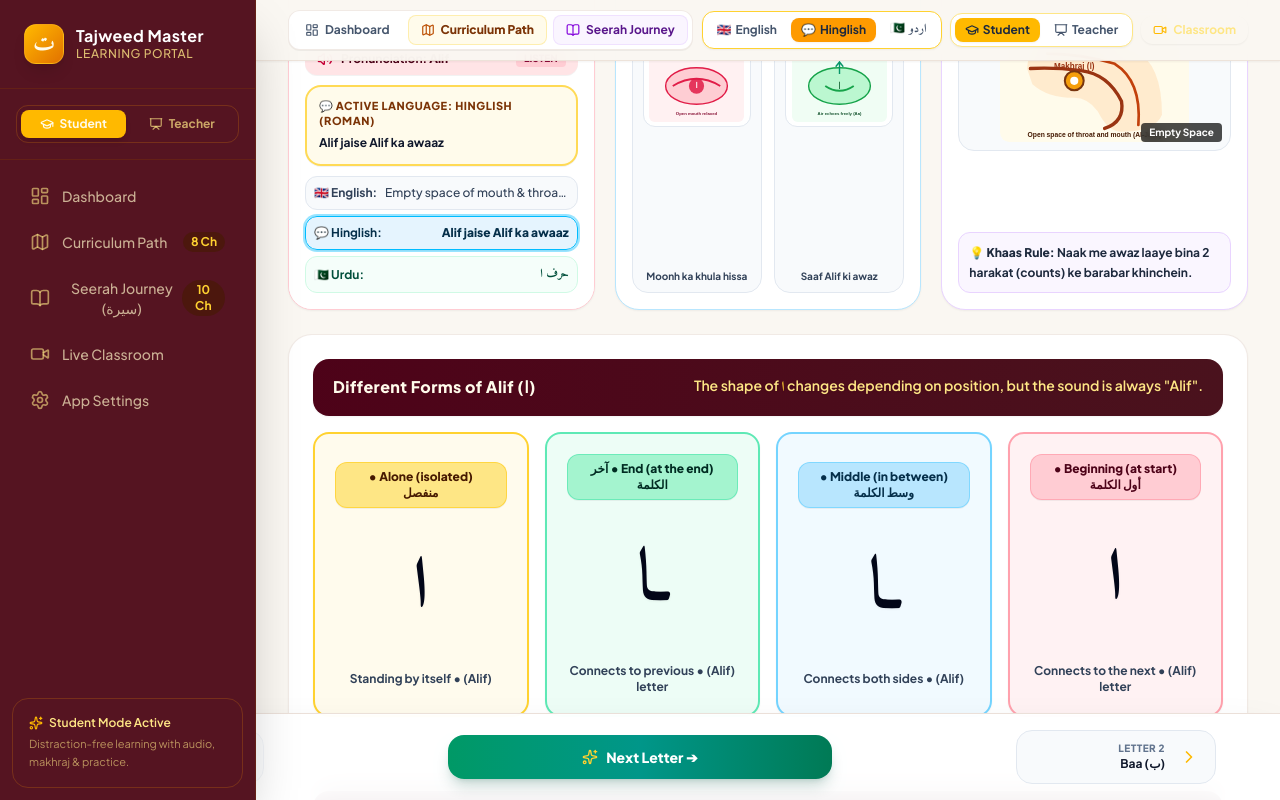
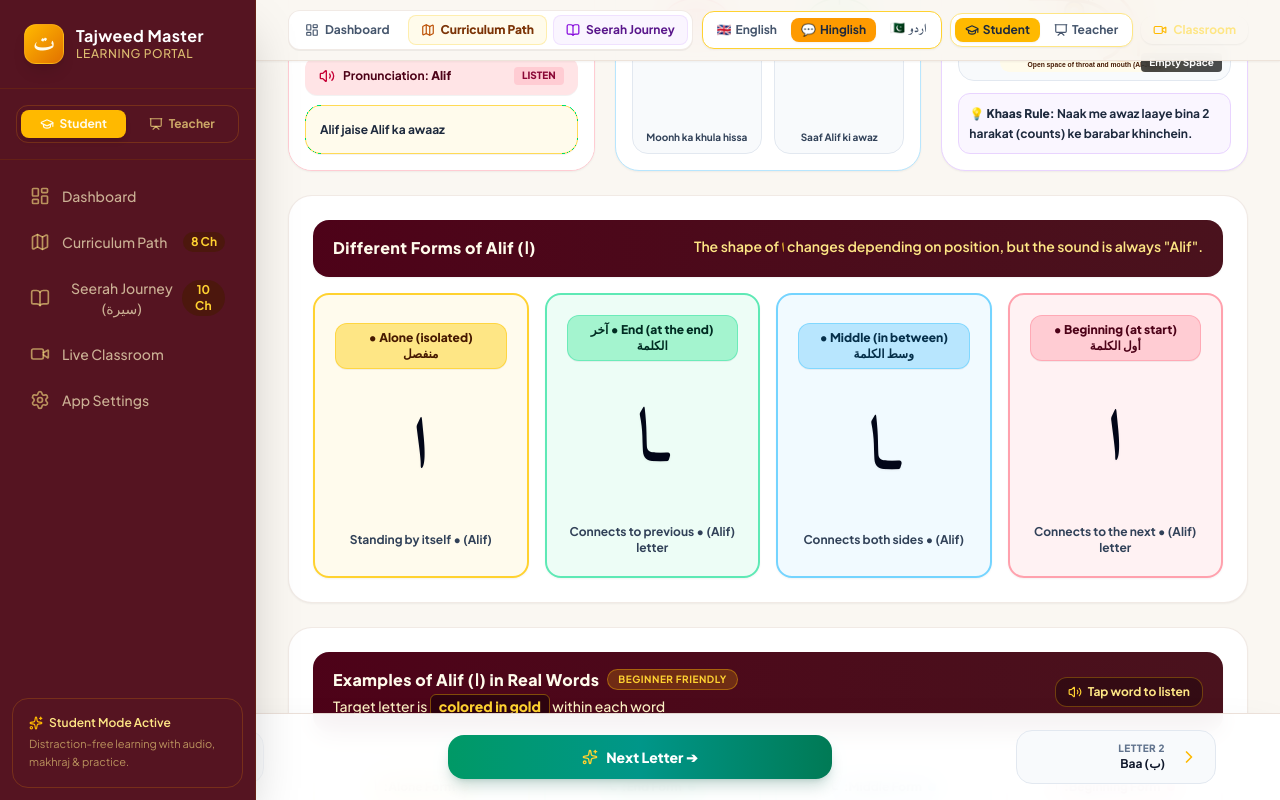
Before and after one commit to Shahbaz18-netizen/Tajweed-Seerah, a React (Vite) app: page / in a window 1280 px wide. Both pictures are taken after a click on the button "Alif". Shown: the part 533-1333 px from the top of the page. Built offline with nearby package versions, Linux system fonts and the light colour scheme; a web font is replaced by a local one.

Commit message:
Remove redundant language boxes & clutter from letter card view

```diff
--- a/src/components/InteractiveLessonView.tsx
+++ b/src/components/InteractiveLessonView.tsx
@@ -70,7 +70,6 @@ export const InteractiveLessonView: React.FC<InteractiveLessonViewProps> = ({
   lesson,
   mode,
   language = 'hinglish',
-  onChangeLanguage,
   onSelectLesson,
   onToggleComplete,
   onUpdateLessonMakhrajImage,
@@ -85,13 +84,6 @@ export const InteractiveLessonView: React.FC<InteractiveLessonViewProps> = ({
       setSelectedLang(language);
     }
   }, [language]);
-
-  const handleLangSwitch = (lang: LanguageOption) => {
-    setSelectedLang(lang);
-    if (onChangeLanguage) {
-      onChangeLanguage(lang);
-    }
-  };
 
   const trilingualMakhraj = getTrilingualMakhrajText(lesson.lessonNumber, selectedLang);
   const activeDescription =
@@ -270,11 +262,11 @@ export const InteractiveLessonView: React.FC<InteractiveLessonViewProps> = ({
                 </div>
               </div>
 
-              {/* Pronunciation & Language Rows */}
+              {/* Pronunciation & Description */}
               <div className="p-4 space-y-2.5 bg-white border-t border-slate-100 text-xs">
                 <button
                   onClick={handlePlayLetter}
-                  className="w-full py-2 px-3 rounded-xl bg-rose-100 text-rose-950 font-bold flex items-center justify-between hover:bg-rose-200 transition-colors shadow-2xs"
+                  className="w-full py-2.5 px-3.5 rounded-xl bg-rose-100 text-rose-950 font-bold flex items-center justify-between hover:bg-rose-200 transition-colors shadow-2xs cursor-pointer"
                 >
                   <div className="flex items-center gap-2">
                     <Volume2 className="w-4 h-4 text-rose-700 shrink-0" />
@@ -283,65 +275,11 @@ export const InteractiveLessonView: React.FC<InteractiveLessonViewProps> = ({
                   <span className="text-[10px] bg-rose-200 text-rose-900 px-2 py-0.5 rounded font-black uppercase">Listen</span>
                 </button>
 
-                {/* Active Description Box */}
-                <div className="p-3 bg-amber-50 rounded-2xl border-2 border-amber-300/80 shadow-2xs space-y-1">
-                  <div className="flex items-center justify-between text-[11px] font-black">
-                    <span className="text-amber-900 uppercase tracking-wider flex items-center gap-1">
-                      {selectedLang === 'english' && '🇬🇧 Active Language: English'}
-                      {selectedLang === 'hinglish' && '💬 Active Language: Hinglish (Roman)'}
-                      {selectedLang === 'urdu' && '🇵🇰 Active Language: Urdu'}
-                    </span>
-                  </div>
-                  <p className={selectedLang === 'urdu' ? 'font-arabic font-extrabold text-emerald-950 text-base leading-relaxed text-right' : 'font-bold text-slate-900 text-xs leading-relaxed'}>
-                    {selectedLang === 'english' && lesson.englishDescription}
-                    {selectedLang === 'hinglish' && lesson.hinglishDescription}
-                    {selectedLang === 'urdu' && lesson.urduDescription}
+                {/* Clean Description Box */}
+                <div className="p-3.5 bg-amber-50/90 rounded-2xl border border-amber-300/80 shadow-2xs">
+                  <p className={selectedLang === 'urdu' ? 'font-arabic font-extrabold text-emerald-950 text-base leading-relaxed text-right' : 'font-bold text-slate-800 text-xs leading-relaxed'}>
+                    {activeDescription}
                   </p>
-                </div>
-
-                {/* Clickable Language Selector Cards */}
-                <div className="grid grid-cols-1 gap-1.5 font-medium">
-                  <button
-                    onClick={() => handleLangSwitch('english')}
-                    className={`flex items-center justify-between p-2 rounded-xl border transition-all text-left cursor-pointer ${
-                      selectedLang === 'english'
-                        ? 'bg-amber-100/80 border-amber-400 ring-2 ring-amber-400/40 text-slate-950 shadow-2xs font-extrabold'
-                        : 'bg-slate-50 border-slate-200 hover:bg-slate-100 text-slate-700'
-                    }`}
-                  >
-                    <span className="font-bold flex items-center gap-1.5 shrink-0">
-                      🇬🇧 English:
-                    </span>
-                    <span className="text-xs truncate ml-2">{lesson.englishDescription}</span>
-                  </button>
-
-                  <button
-                    onClick={() => handleLangSwitch('hinglish')}
-                    className={`flex items-center justify-between p-2 rounded-xl border transition-all text-left cursor-pointer ${
-                      selectedLang === 'hinglish'
-                        ? 'bg-sky-100/80 border-sky-400 ring-2 ring-sky-400/40 text-sky-950 shadow-2xs font-extrabold'
-                        : 'bg-sky-50/50 border-sky-100 hover:bg-sky-100 text-sky-900'
-                    }`}
-                  >
-                    <span className="font-bold flex items-center gap-1.5 shrink-0">
-                      💬 Hinglish:
-                    </span>
-                    <span className="text-xs truncate ml-2">{lesson.hinglishDescription}</span>
-                  </button>
-
-                  <button
-                    onClick={() => handleLangSwitch('urdu')}
-                    className={`flex items-center justify-between p-2 rounded-xl border transition-all text-left cursor-pointer ${
-                      selectedLang === 'urdu'
-                        ? 'bg-emerald-100/80 border-emerald-400 ring-2 ring-emerald-400/40 text-emerald-950 shadow-2xs font-extrabold'
-                        : 'bg-emerald-50/50 border-emerald-100 hover:bg-emerald-100 text-emerald-900'
-                    }`}
-                  >
-                    <span className="font-bold flex items-center gap-1.5 shrink-0">
-                      🇵🇰 Urdu:
-                    </span>
-                    <span className="font-arabic font-bold text-xs truncate ml-2" dir="rtl">{lesson.urduDescription}</span>
-                  </button>
                 </div>
               </div>
             </div>
```
Also changed, not shown: src/components/SeerahJourneyView.tsx (+20 -40 lines).
